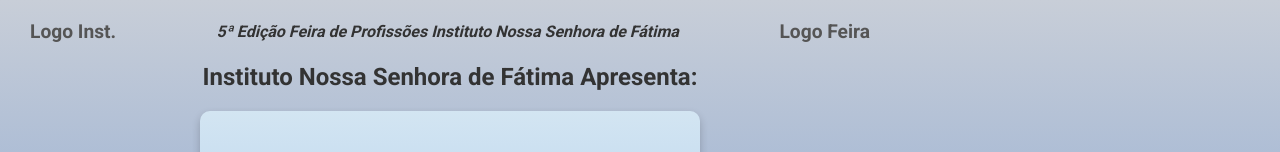
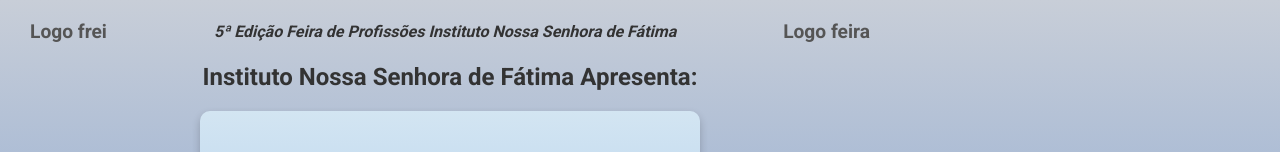
Before and after one commit to Markcyss/projeto-feira-frei-2025, a React (Vite) app: page / in a window 1280 px wide. Shown: the top 152 px of the page. Built offline with nearby package versions, Linux system fonts and the light colour scheme.

Commit message:
mudanças pequenas para acrescentar imagens futuro

```diff
--- a/src/assets/paginainicio.jsx
+++ b/src/assets/paginainicio.jsx
@@ -8,9 +8,9 @@
 
       <header className="hero-header">
         <div className="logo-container">
-          <div className="logo logo--instituto">Logo Inst.</div>
+          <div className="logo logo--instituto">Logo frei</div>
           <h1 className="hero-title">5ª Edição Feira de Profissões Instituto Nossa Senhora de Fátima</h1>
-          <div className="logo logo--feira">Logo Feira</div>
+          <div className="logo logo--feira">Logo feira</div>
         </div>
       </header>
 
```
